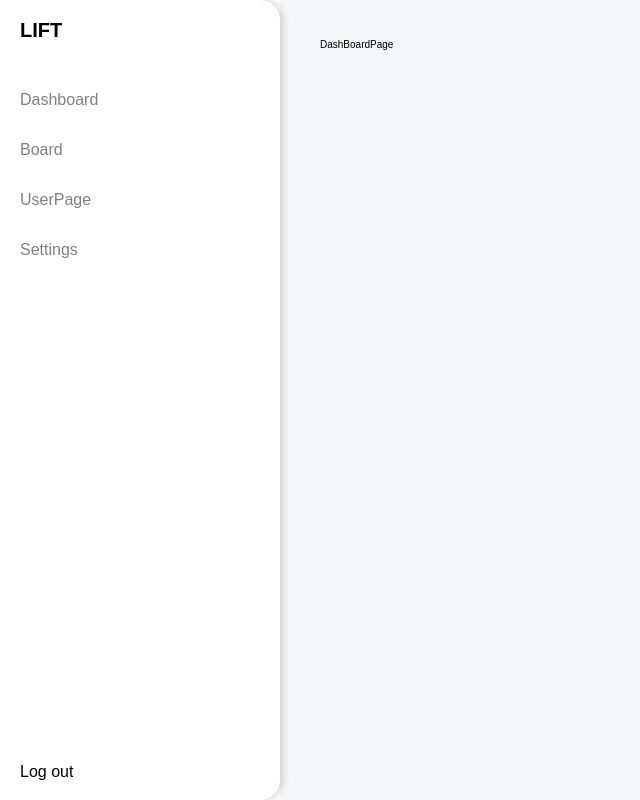
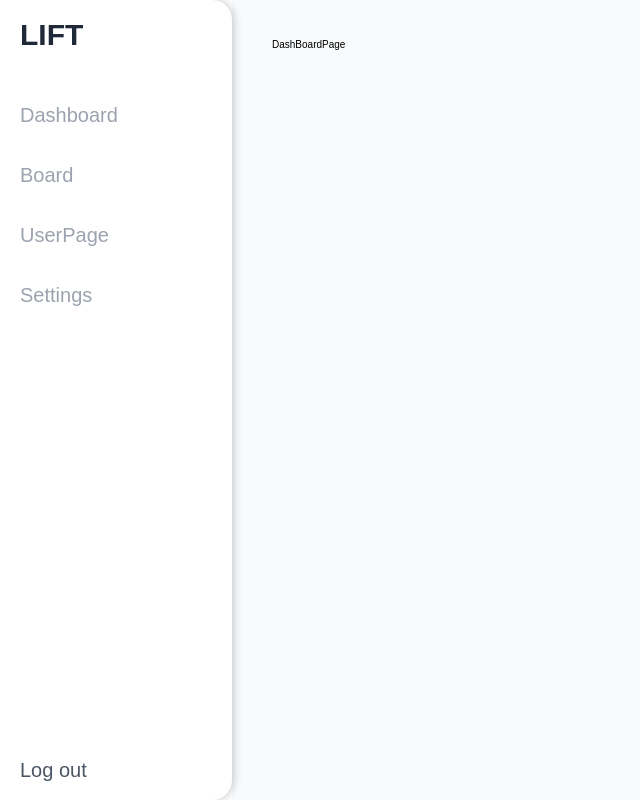
Before and after one commit to Kjiw0n/lift-test, a React (Vite) app: page / in a window 1280 px wide. Shown: the whole page, without its empty margins (0-640 px from the left). Built offline with nearby package versions, Linux system fonts and the light colour scheme; a web font is replaced by a local one.

Commit message:
style: MainLayout theme 적용

```diff
--- a/src/pages/MainLayout.tsx
+++ b/src/pages/MainLayout.tsx
@@ -38,7 +38,7 @@ const LayoutWrapper = styled.div`
 `;
 
 const Sidebar = styled.nav`
-	width: 24rem;
+	width: 15%;
 	flex-direction: column;
 
 	background-color: #ffffff;
@@ -52,9 +52,10 @@ const Sidebar = styled.nav`
 `;
 
 const Logo = styled.h1`
-	font-size: 2rem;
-	font-weight: 700;
+	font-size: 3rem;
+	font-weight: 600;
 	margin-bottom: 40px;
+	color: ${({ theme }) => theme.colors.title};
 `;
 
 const MenuList = styled.div`
@@ -64,19 +65,19 @@ const MenuList = styled.div`
 `;
 
 const MenuItem = styled.button`
-	height: 4rem;
+	height: 5rem;
 	width: 100%;
 	background: none;
 	border: none;
 
-	font-size: 1.6rem;
-	color: gray;
+	font-size: 2rem;
+	color: ${({ theme }) => theme.colors.secondaryText};
 	text-align: left;
 	cursor: pointer;
 
 	&:hover {
-		color: black;
-		background-color: rgba(67, 145, 237, 0.1);
+		color: ${({ theme }) => theme.colors.title};
+		background-color: ${({ theme }) => theme.colors.hover};
 	}
 `;
 
@@ -85,8 +86,8 @@ const LogoutBtn = styled.button`
 	bottom: 20px;
 	background: none;
 	border: none;
-	font-size: 1.6rem;
-	color: #000;
+	font-size: 2rem;
+	color: ${({ theme }) => theme.colors.primaryText};
 	cursor: pointer;
 	text-align: left;
 `;
@@ -94,5 +95,5 @@ const LogoutBtn = styled.button`
 const Content = styled.main`
 	flex-grow: 1;
 	padding: 40px;
-	background: #f5f6fa;
+	background: ${({ theme }) => theme.colors.background};
 `;
--- a/src/styles/theme.ts
+++ b/src/styles/theme.ts
@@ -5,6 +5,7 @@ export const theme = {
 		primaryText: '#4b5563', // 중간 회색 텍스트 (안내/본문용)
 		secondaryText: '#9ca3af', // 흐릿한 회색 (placeholder 등)
 		accent: '#3b82f6', // 평범한 파란색 (로그인 버튼 등)
+		hover: 'rgba(59, 130, 246, 0.1)', // accent hover용
 	},
 };
 
```
